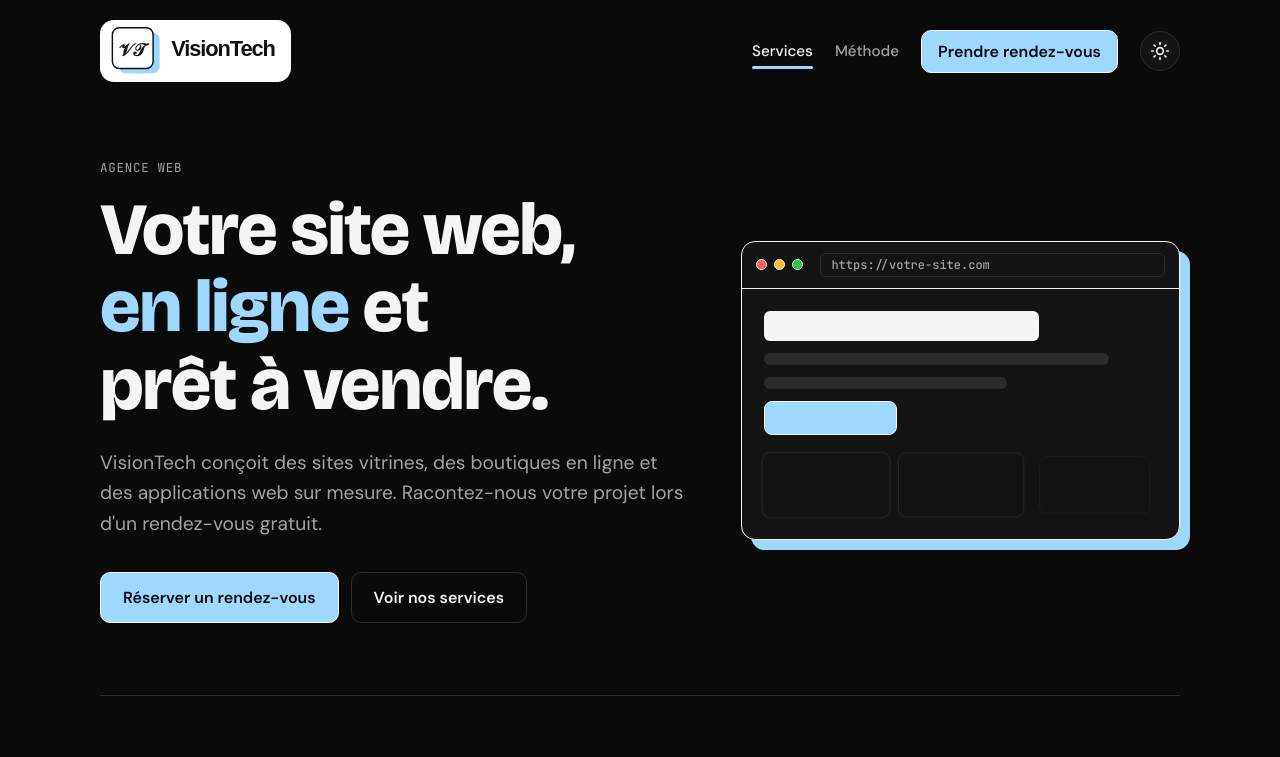
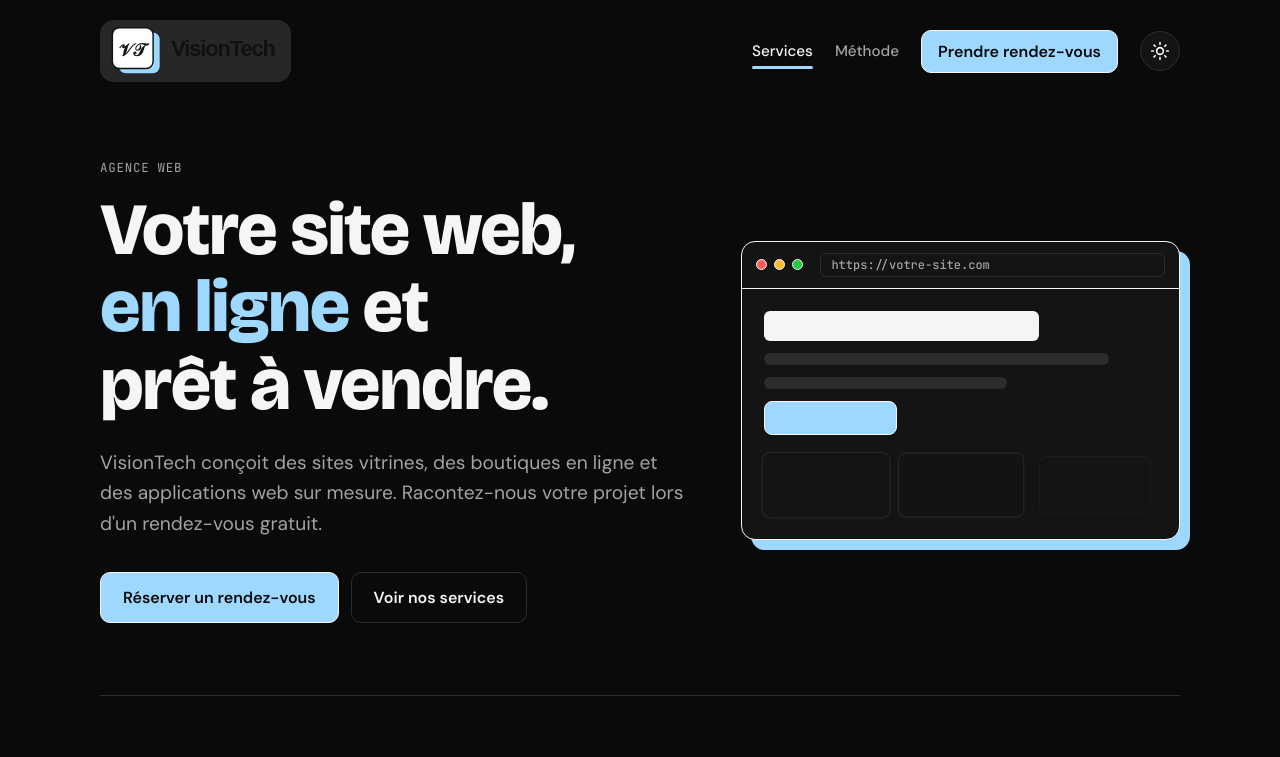
Before and after one commit to CHEIDI1/Vision-Tech, a plain HTML site: page index.html in a window 1280 px wide. Both pictures are taken after a click on the button "Passer en mode sombre". Shown: the top 757 px of the page. Drawn offline with nearby package versions, Linux system fonts and the light colour scheme.

Commit message:
bg black 2.0

```diff
--- a/index.html
+++ b/index.html
@@ -43,7 +43,7 @@
   --ok:#F5F5F5;
   --err:#FF8A80;
 }
-:root[data-theme="dark"] .logo img{background:#fff;border-radius:14px;padding:4px 12px 4px 8px;height:62px;box-sizing:border-box}
+:root[data-theme="dark"] .logo img{background:#ffffff1e;border-radius:14px;padding:4px 12px 4px 8px;height:62px;box-sizing:border-box}
 :root[data-theme="dark"] .hero h1 em{background:none;color:var(--accent)}
 .theme-btn{display:inline-flex;align-items:center;justify-content:center;width:40px;height:40px;border-radius:50%;border:1.5px solid var(--line);background:var(--surface);color:var(--ink);cursor:pointer;padding:0;transition:border-color .15s ease,transform .15s ease}
 .theme-btn:hover{border-color:var(--ink);transform:rotate(15deg)}
```
